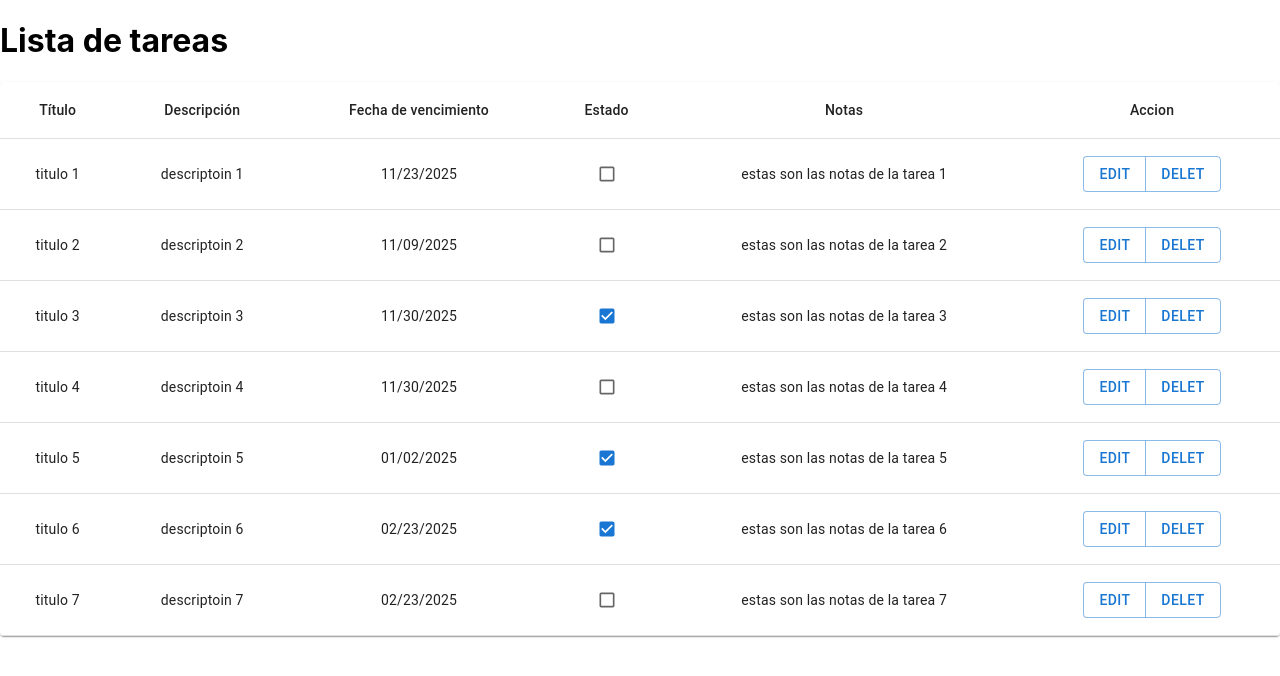
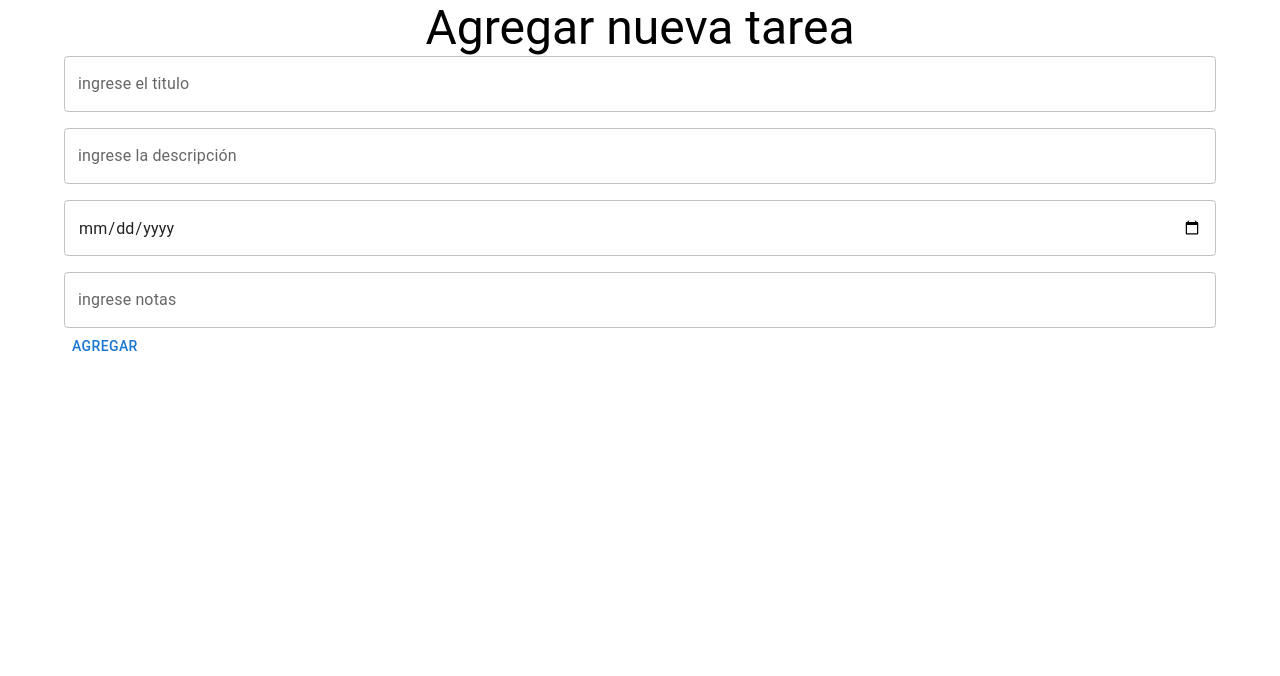
Before and after one commit to JohnnatanEstevez/test-project-k3r4un0s, a React (Create React App) app: page /addtodo in a window 1280 px wide. Shown: the top 676 px of the page. Built offline with nearby package versions, Linux system fonts and the light colour scheme.

Commit message:
create routes whit react-router

```diff
--- a/package.json
+++ b/package.json
@@ -3,11 +3,13 @@
   "version": "0.1.0",
   "private": true,
   "dependencies": {
+    "@mui/icons-material": "^5.15.18",
     "@testing-library/jest-dom": "^5.17.0",
     "@testing-library/react": "^13.4.0",
     "@testing-library/user-event": "^13.5.0",
     "react": "^18.3.1",
     "react-dom": "^18.3.1",
+    "react-router-dom": "^6.23.1",
     "react-scripts": "5.0.1",
     "web-vitals": "^2.1.4"
   },
--- a/src/App.js
+++ b/src/App.js
@@ -1,9 +1,21 @@
 import "./App.css";
+import { BrowserRouter, Routes, Route, Navigate } from "react-router-dom";
 import TodoList from "./components/TodoList";
+import TodoForm from "./components/TodoForm";
+import Home from "./components/Home";
+import { TodoDetails } from "./components/TodoDetails";
 function App() {
   return (
     <>
-      <TodoList />
+      <BrowserRouter>
+        <Routes>
+          <Route path="/" element={<Home />}></Route>
+          <Route path="/todolist" element={<TodoList />}></Route>
+          <Route path="/addtodo" element={<TodoForm />}></Route>
+          <Route path="/details/:title" element={<TodoDetails />}></Route>
+          <Route path="*" element={<Navigate to="/" replace />} />{" "}
+        </Routes>
+      </BrowserRouter>
     </>
   );
 }
--- /dev/null
+++ b/src/components/Home.js
@@ -0,0 +1,18 @@
+import { Button } from "@mui/material";
+import { Link } from "react-router-dom";
+
+export default function Home() {
+  return (
+    <div>
+      <h1>Home</h1>
+      <div className="text-center">
+        <Button type="text">
+          <Link to="/todolist">Ver lista de tareas</Link>
+        </Button>
+        <Button type="text">
+          <Link to="/addTodo">Agregar tarea</Link>
+        </Button>
+      </div>
+    </div>
+  );
+}
--- a/src/components/Todo.js
+++ b/src/components/Todo.js
@@ -6,13 +6,16 @@ import {
   TableCell,
   TableRow,
 } from "@mui/material";
-
+import EditIcon from "@mui/icons-material/Edit";
+import DeleteIcon from "@mui/icons-material/Delete";
+import RemoveRedEyeIcon from "@mui/icons-material/RemoveRedEye";
+import { Link } from "react-router-dom";
 export default function Todo({ todo }) {
   console.log(todo);
   return (
     <>
       <TableBody>
-        <TableRow key={todo.name}>
+        <TableRow key={todo.title}>
           <TableCell align="center">{todo.title}</TableCell>
           <TableCell align="center">{todo.description}</TableCell>
           <TableCell align="center">{todo.expiryDate}</TableCell>
@@ -22,8 +25,17 @@ export default function Todo({ todo }) {
           <TableCell align="center">{todo.notes}</TableCell>
           <TableCell align="center">
             <ButtonGroup>
-              <Button>edit</Button>
-              <Button>delet</Button>
+              <Button>
+                <EditIcon fontSize="small" />
+              </Button>
+              <Button>
+                <DeleteIcon fontSize="small" />
+              </Button>
+              <Button>
+                <Link to={`/details/${todo.title}`}>
+                  <RemoveRedEyeIcon fontSize="small" />
+                </Link>
+              </Button>
             </ButtonGroup>
           </TableCell>
         </TableRow>
--- /dev/null
+++ b/src/components/TodoDetails.js
@@ -0,0 +1,8 @@
+export function TodoDetails(props) {
+  console.log(props);
+  return (
+    <>
+      <h1>Detalles de la tarea seleccionada</h1>
+    </>
+  );
+}
--- /dev/null
+++ b/src/components/TodoForm.js
@@ -0,0 +1,97 @@
+import { Button, Container, Grid, TextField, Typography } from "@mui/material";
+import { Form, Formik } from "formik";
+import * as yup from "yup";
+const todoFormSchema = yup.object().shape({
+  title: yup.string().required("El titulo es requerido"),
+  description: yup.string().required("La descrición es requerida"),
+  expiryDate: yup.date().required("La fecha es requerida"),
+  notes: yup.string().required("La nota es rquerida"),
+});
+
+export default function TodoForm() {
+  return (
+    <div>
+      <Formik
+        initialValues={{
+          title: "",
+          description: "",
+          expiryDate: "",
+          notes: "",
+        }}
+        validationSchema={todoFormSchema}
+        onSubmit={(values) => {
+          console.log(values);
+        }}
+      >
+        {({ handleSubmit, handleChange, values, errors, touched }) => (
+          <Container fixed>
+            <Typography color="secundary" variant="h3" align="center">
+              Agregar nueva tarea
+            </Typography>
+            <Form onSubmit={handleSubmit}>
+              <Grid
+                container
+                direction="column"
+                justifyContent={"space-between"}
+                spacing={2}
+              >
+                <Grid item xs={12} md={7}>
+                  <TextField
+                    type="text"
+                    label="ingrese el titulo"
+                    fullWidth
+                    name="title"
+                    value={values.title}
+                    onChange={handleChange}
+                    error={errors.title && touched.title}
+                    helperText={errors.title}
+                  />
+                </Grid>
+                <Grid item xs={12} md={7}>
+                  <TextField
+                    type="text"
+                    label="ingrese la descripción"
+                    fullWidth
+                    value={values.description}
+                    name="description"
+                    onChange={handleChange}
+                    error={errors.description && touched.description}
+                    helperText={errors.description}
+                  />
+                </Grid>
+                <Grid item xs={12} md={7}>
+                  <TextField
+                    type="date"
+                    //label="ingrese el fecha de vencimiento"
+                    fullWidth
+                    value={values.expiryDate}
+                    name="expiryDate"
+                    onChange={handleChange}
+                    error={errors.expiryDate && touched.expiryDate}
+                    helperText={errors.expiryDate}
+                  />
+                </Grid>
+                <Grid item xs={12} md={7}>
+                  <TextField
+                    type="text"
+                    label="ingrese notas"
+                    fullWidth
+                    value={values.notes}
+                    name="notes"
+                    onChange={handleChange}
+                    error={errors.notes && touched.notes}
+                    helperText={errors.notes}
+                  />
+                </Grid>
+              </Grid>
+
+              <Button type="submit" onSubmit={handleSubmit}>
+                Agregar
+              </Button>
+            </Form>
+          </Container>
+        )}
+      </Formik>
+    </div>
+  );
+}
--- a/src/index.css
+++ b/src/index.css
@@ -1,13 +1,13 @@
 body {
   margin: 0;
-  font-family: -apple-system, BlinkMacSystemFont, 'Segoe UI', 'Roboto', 'Oxygen',
-    'Ubuntu', 'Cantarell', 'Fira Sans', 'Droid Sans', 'Helvetica Neue',
+  font-family: -apple-system, BlinkMacSystemFont, "Segoe UI", "Roboto", "Oxygen",
+    "Ubuntu", "Cantarell", "Fira Sans", "Droid Sans", "Helvetica Neue",
     sans-serif;
   -webkit-font-smoothing: antialiased;
   -moz-osx-font-smoothing: grayscale;
 }
 
 code {
-  font-family: source-code-pro, Menlo, Monaco, Consolas, 'Courier New',
+  font-family: source-code-pro, Menlo, Monaco, Consolas, "Courier New",
     monospace;
 }
```
Also changed, not shown: 1 other file (tests, documents, lock files or other folders).
